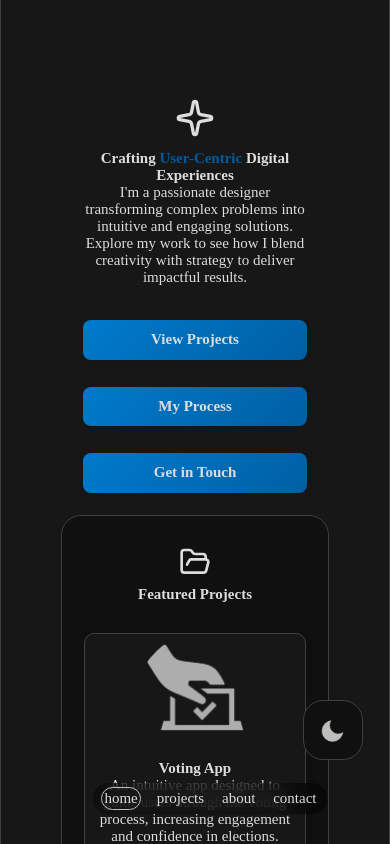
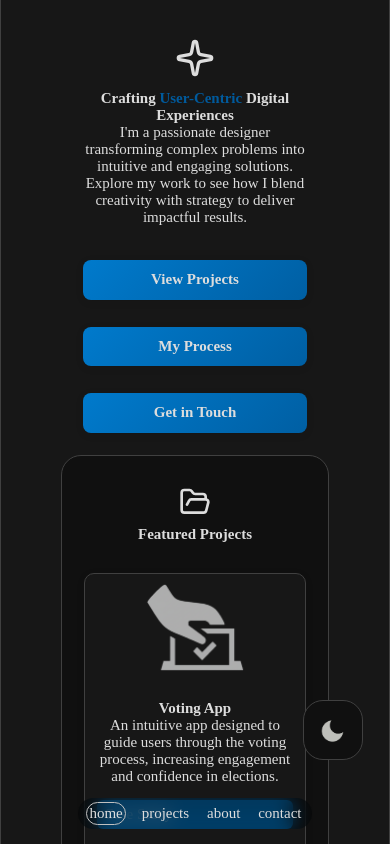
Before and after one commit to kainenw/portfolio_v2, a React (Create React App) app: page / in a window 390 px wide. Shown: the top 844 px of the page. Built offline with nearby package versions, Linux system fonts and the light colour scheme.

Commit message:
Refactor Header and App styles for improved responsiveness and layout

```diff
--- a/src/App/App.css
+++ b/src/App/App.css
@@ -78,9 +78,7 @@ main {
   margin-left: auto;
   margin-right: auto;
   flex: 1;
-  display: flex;
   flex-direction: column;
-  margin-top: 4rem;
 }
 
 @media (max-width: 480px) {
--- a/src/Components/Header/Header.css
+++ b/src/Components/Header/Header.css
@@ -50,19 +50,18 @@
   box-shadow: inset 1.5px 1.5px 3px black;
 }
 
-@media (max-width: 600px) {
+@media (max-width: 500px) {
   .App-header {
     min-width: unset;
-    max-width: 100vw;
-    left: 50%;
+
     transform: translate(-50%, 0);
     border-radius: 20px;
     padding: 0.5rem 0.25rem;
     font-size: 1rem;
-
+    margin: 0 auto;
   }
   .App-header a {
-    font-size: 1rem;
+    font-size: 2rem;
     padding: 0.25em 0.25em;
   }
 }
@@ -73,9 +72,10 @@
     bottom: 1rem;
     margin: 1rem;
     padding: 0.25rem 0.1rem;
+    margin: 0 auto;
   }
   .App-header a {
-    font-size: 0.9rem;
+    font-size: 2rem;
     padding: 0.15em 0.15em;
   }
 }
```
